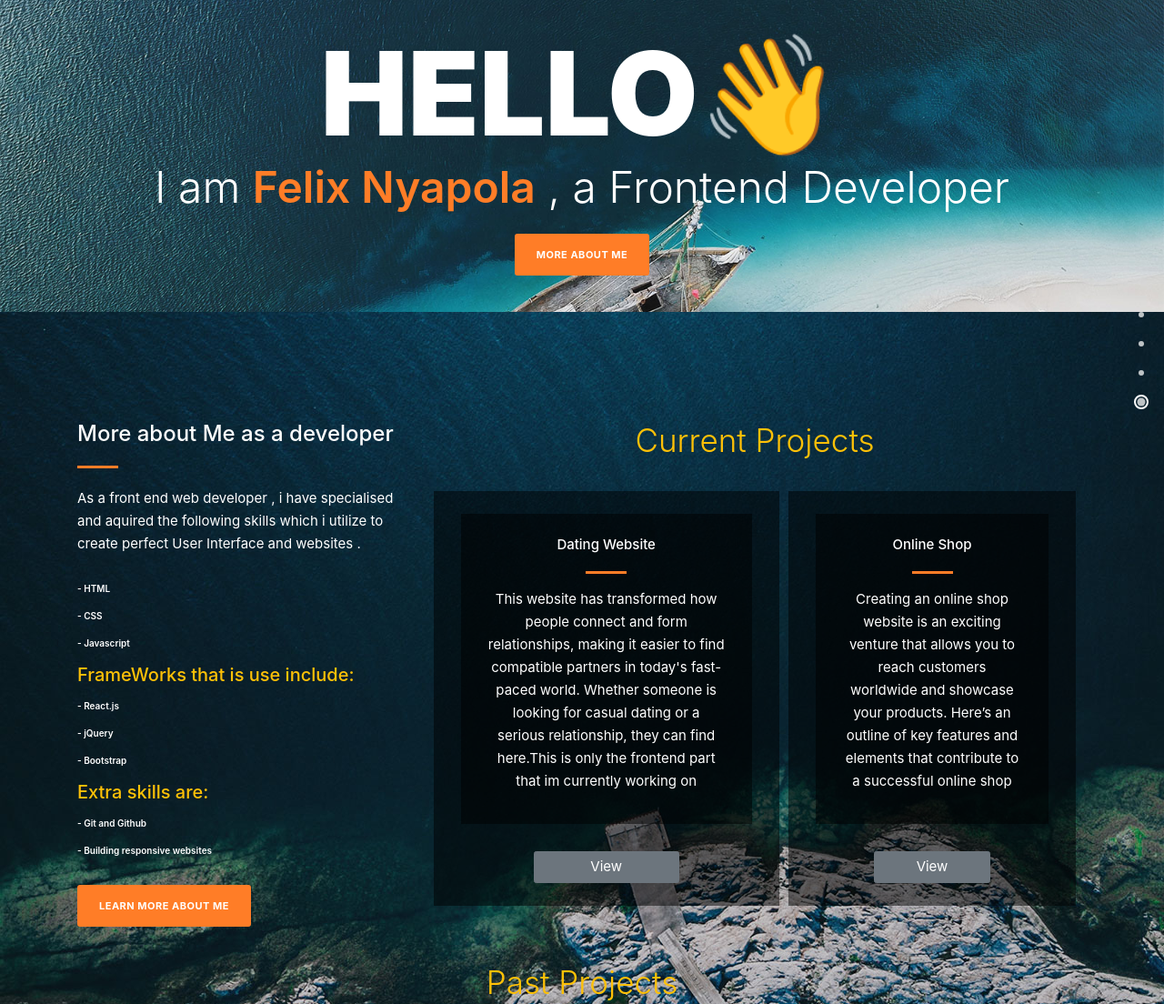
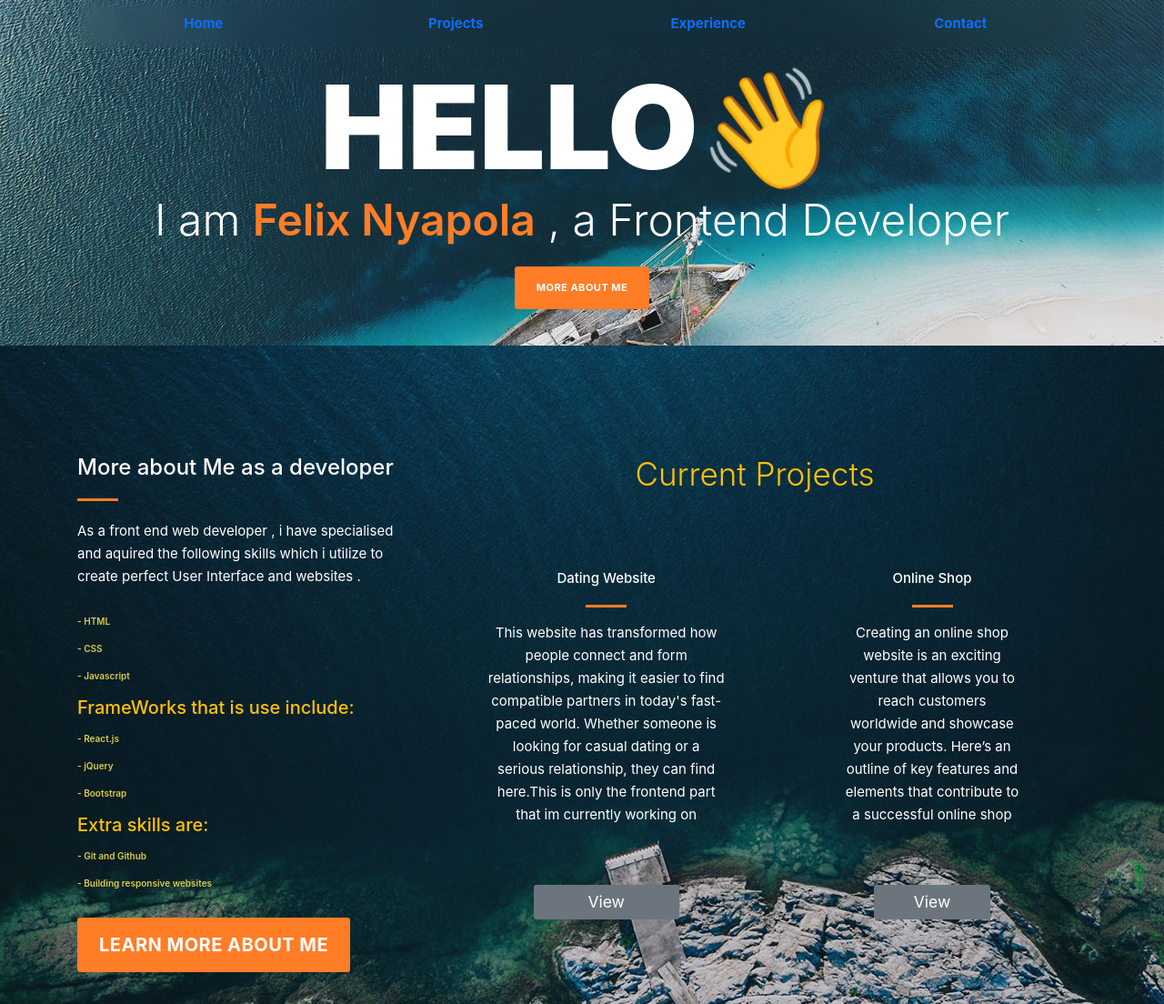
Before and after one commit to nyapo1/My-Portfolio, a website with bundled scripts: page templatemo_526_vanilla/index.html in a window 1280 px wide. Shown: the top 1104 px of the page at 91% size. Built offline with nearby package versions, Linux system fonts and the light colour scheme.

Commit message:
add NavBar

```diff
--- a/templatemo_526_vanilla/css/templatemo-main.css
+++ b/templatemo_526_vanilla/css/templatemo-main.css
@@ -144,7 +144,7 @@ a:hover { color: #FF0; }
 
 
 .baner-content {
-  padding-top: 2vh;
+  /* padding-top: 1vh; */
   padding-bottom: 5vh;
   text-align: center;
   background-image: url(../img/1st-section.jpg);
@@ -220,7 +220,7 @@ h4, .h4 {
 .service-content .left-text ul li {
   margin: 15px 0px;
   font-weight: 600;
-  color: #fff;
+  color: #dbcd4b;
 }
 
 .service-content .left-text .primary-button {
@@ -239,6 +239,13 @@ h4, .h4 {
   padding: 1.5rem 4rem; /* Adjust padding */
   font-size: 1.5rem; /* Adjust font size */
   width: 50%;
+
+}
+
+.li-item{
+  width: 15%;
+  font-size: 1.5rem;
+  font-weight: bold;
 
 }
 
@@ -496,9 +503,7 @@ footer em {
 
 @media (max-width: 767px){
 
-  .baner-content {
-    padding-top: 30vh;
-  }
+
 
   .baner-content h1 {
     font-size: 64px;
--- a/templatemo_526_vanilla/index.html
+++ b/templatemo_526_vanilla/index.html
@@ -7,7 +7,7 @@
         <meta name="description" content="">
         <meta name="viewport" content="width=device-width, initial-scale=1">
         <link rel="apple-touch-icon" href="apple-touch-icon.png">
-
+        <link href="https://cdn.jsdelivr.net/npm/bootstrap@5.3.0/dist/css/bootstrap.min.css" rel="stylesheet">
         <link rel="stylesheet" href="css/bootstrap.min.css">
         <link rel="stylesheet" href="css/fontAwesome.css">
         <link rel="stylesheet" href="css/hero-slider.css">
@@ -17,22 +17,32 @@
         <link href="https://fonts.googleapis.com/css?family=Open+Sans:300,400,600,700,800" rel="stylesheet">
         <link rel="stylesheet" href="node_modules/bootstrap-icons/font/bootstrap-icons.css">
 
+        <style>
+               .transparent-header {
+            background-color: rgba(255, 255, 255, 0.7); /* Adjust transparency here */
+            backdrop-filter: blur(10px); /* Optional: add a blur effect */
+        }
+        </style>
+
         <script src="js/vendor/modernizr-2.8.3-respond-1.4.2.min.js"></script>
     </head>
 
 <body>
 
-    <div class="fixed-side-navbar">
-        <ul class="nav flex-column">
-            <li class="nav-item"><a class="nav-link" href="#home"><span>Intro</span></a></li>
-            <li class="nav-item"><a class="nav-link" href="#services"><span>Services</span></a></li>
-            <li class="nav-item"><a class="nav-link" href="#our-story"><span>Our Story</span></a></li>
-            <li class="nav-item"><a class="nav-link" href="#contact-us"><span>Contact Us</span></a></li>
-        </ul>
+    <div class="container ">
+
     </div>
 
     <div class="parallax-content baner-content" id="home">
         <div class="container">
+            <header class="d-flex justify-content-center  py-3 transparent-header bg-transparent">
+                <ul class="nav nav-pills bg-transparent w-100 justify-content-center">
+                    <li class="nav-item li-item w-25 "><a href="#" class="nav-link" >Home</a></li>
+                    <li class="nav-item li-item w-25 "><a href="#services" class="nav-link">Projects</a></li>
+                    <li class="nav-item li-item w-25 "><a href="#our-story" class="nav-link">Experience</a></li>
+                    <li class="nav-item li-item w-25 "><a href="#contact" class="nav-link">Contact</a></li>
+                </ul>
+            </header>
             <div class="first-content">
                 <h1 class="my-3">Hello👋</h1>
                 <span>I am <em>Felix Nyapola</em> , a Frontend Developer</span>
@@ -73,10 +83,10 @@
                 </div>
                 <div class="col-md-8">
                     <h2 class="text-center text-white display-4 mb-5 text-warning">Current Projects </h2>
-                    <div class="row justify-content-center align-items-center ">
+                    <div class="row justify-content-center align-item bg-transparents-center ">
 
-                        <div class="service-item mb-0 col-xl-6 text-decoration-none m-2 ">
-                            <div class="service-item">
+                        <div class="service-item bg-transparent mb-0 col-xl-6 text-decoration-none m-2 ">
+                            <div class="service-item bg-transparent">
                                 <h4>
                                     Dating Website
                                 </h4>
@@ -86,8 +96,8 @@
                             <a  href="https://desi-call-girls-6hcl.vercel.app" target="_blank" ><Button class="btn btn-secondary btn-xl py-2 px-3 fs-3">View</Button></a>
                         </div>
 
-                        <div  class="service-item mb-0 col-xl-5 text-decoration-none m-2">
-                            <div class="service-item">
+                        <div  class="service-item bg-transparent mb-0 col-xl-5 text-decoration-none m-2">
+                            <div class="service-item bg-transparent">
                                 <h4>
                                     Online Shop
                                 </h4>
@@ -106,8 +116,8 @@
 
                 <div class="row justify-content-center mb-3">
 
-                        <div class="service-item mb-0 col-lg-5 col-md-12 text-decoration-none m-2">
-                            <div class="service-item">
+                        <div class="service-item bg-transparent mb-0 col-lg-5 col-md-12 text-decoration-none m-2">
+                            <div class="service-item bg-transparent">
                                 <h4>
                                         Website  Development Explained
                                 </h4>
@@ -122,8 +132,8 @@
                         </div>
 
 
-                        <div class="service-item mb-0 col-lg-5    col-md-12 text-decoration-none m-2">
-                            <div class="service-item">
+                        <div class="service-item bg-transparent mb-0 col-lg-5    col-md-12 text-decoration-none m-2">
+                            <div class="service-item bg-transparent">
 
                                 <h4>
                                     Net Ninja book review
@@ -184,7 +194,7 @@
     <div class="parallax-content contact-content" id="contact-us">
         <div class="container">
             <div class="row d-flex">
-                <div class="col-md-6 align-items-center justify-content-center">
+                <div class="col-md-6 align-item bg-transparents-center justify-content-center">
                     <h2 class="text-warning text-center display-3">Contact Me</h2>
                     <div class="contact-form">
 
@@ -250,6 +260,7 @@
 
     <script src="https://ajax.googleapis.com/ajax/libs/jquery/1.11.2/jquery.min.js"></script>
     <script>window.jQuery || document.write('<script src="js/vendor/jquery-1.11.2.min.js"><\/script>')</script>
+    <script src="https://cdn.jsdelivr.net/npm/bootstrap@5.3.0/dist/js/bootstrap.bundle.min.js"></script>
     <script src="js/vendor/bootstrap.min.js"></script>
     <script src="js/plugins.js"></script>
     <script src="js/main.js"></script>
```
